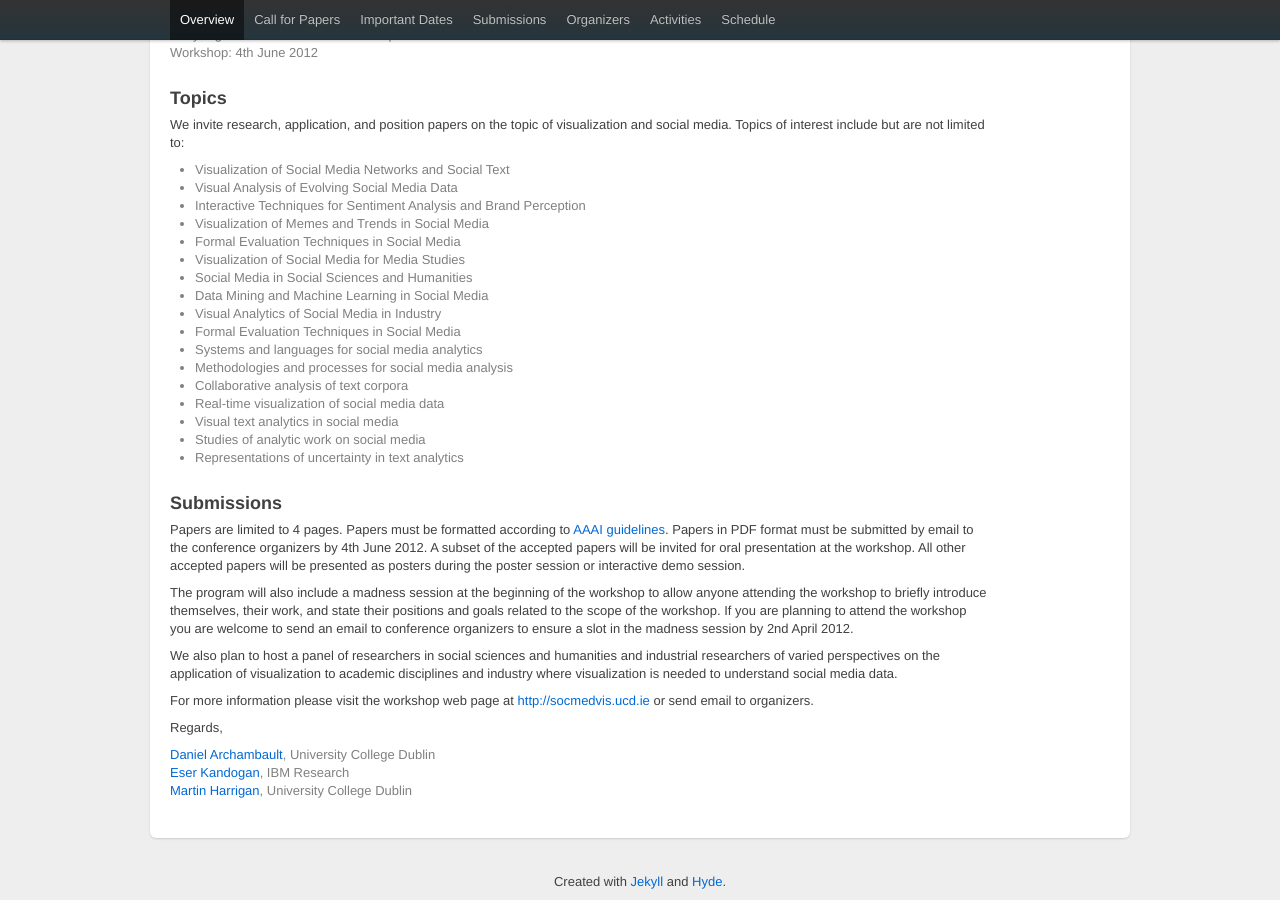
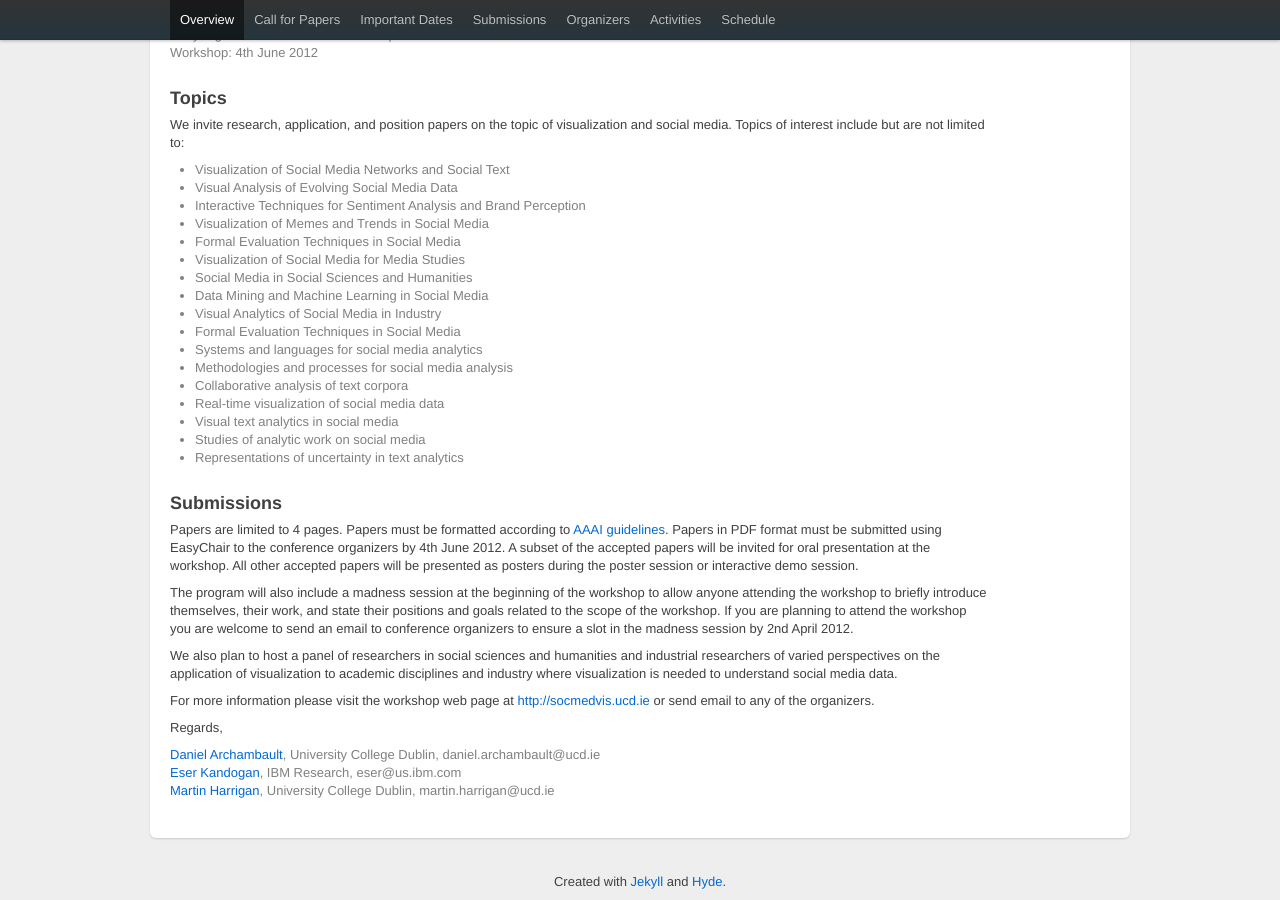
Before and after one commit to harrigan/socmedvis.ucd.ie, a Jekyll site: the page built from _source/call_for_papers.html, in a window 1280 px wide and 900 px high, scrolled down 695 px. Built offline with Jekyll 4.4.1, drawn with Linux system fonts in a browser that asks for light colours; Markdown is read by kramdown in place of the engine named in the settings.

Commit message:
Added email addresses

```diff
--- a/_source/call_for_papers.html
+++ b/_source/call_for_papers.html
@@ -114,7 +114,7 @@ title: Call for Papers
 <p>
   Papers are limited to 4 pages. Papers must be formatted according to
   <a href='http://www.aaai.org/Publications/Author/formatting-instructions.pdf'>AAAI guidelines</a>.
-  Papers in PDF format must be submitted by email to the conference organizers by 4th June 2012. A subset of the accepted papers will be invited for oral presentation at the workshop. All other accepted papers will be presented as posters during the poster session or interactive demo session.
+  Papers in PDF format must be submitted using EasyChair to the conference organizers by 4th June 2012. A subset of the accepted papers will be invited for oral presentation at the workshop. All other accepted papers will be presented as posters during the poster session or interactive demo session.
 </p>
 <p>
   The program will also include a madness session at the beginning of the workshop to allow anyone attending the workshop to briefly introduce themselves, their work, and state their positions and goals related to the scope of the workshop. If you are planning to attend the workshop you are welcome to send an email to conference organizers to ensure a slot in the madness session by 2nd April 2012.
@@ -125,19 +125,19 @@ title: Call for Papers
 <p>
   For more information please visit the workshop web page at
   <a href='http://socmedvis.ucd.ie'>http://socmedvis.ucd.ie</a>
-  or send email to organizers.
+  or send email to any of the organizers.
 </p>
 <p>
   Regards,
   <ul class='unstyled'>
     <li>
-      <a href='http://www.cliquecluster.org/content/daniel-archambault'>Daniel Archambault</a>, University College Dublin
+      <a href='http://www.cliquecluster.org/content/daniel-archambault'>Daniel Archambault</a>, University College Dublin, daniel&#46;archambault&#64;ucd&#46;ie
     </li>
     <li>
-      <a href='http://researcher.ibm.com/view.php?person=us-eser'>Eser Kandogan</a>, IBM Research
+      <a href='http://researcher.ibm.com/view.php?person=us-eser'>Eser Kandogan</a>, IBM Research, eser&#64;us&#46;ibm&#46;com
     </li>
     <li>
-      <a href='http://www.martinharrigan.ie'>Martin Harrigan</a>, University College Dublin
+      <a href='http://www.martinharrigan.ie'>Martin Harrigan</a>, University College Dublin, martin.harrigan&#64;ucd&#46;ie
     </li>
   </ul>
 </p>
--- a/_source/organizers.html
+++ b/_source/organizers.html
@@ -4,12 +4,12 @@ title: Organizers
 ---
 <ul class='unstyled'>
   <li>
-    <a href='http://www.cliquecluster.org/content/daniel-archambault'>Daniel Archambault</a>, University College Dublin
+    <a href='http://www.cliquecluster.org/content/daniel-archambault'>Daniel Archambault</a>, University College Dublin, daniel&#46;archambault&#64;ucd&#46;ie
   </li>
   <li>
-    <a href='http://researcher.ibm.com/view.php?person=us-eser'>Eser Kandogan</a>, IBM Research
+    <a href='http://researcher.ibm.com/view.php?person=us-eser'>Eser Kandogan</a>, IBM Research, eser&#64;us&#46;ibm&#46;com
   </li>
   <li>
-    <a href='http://www.martinharrigan.ie'>Martin Harrigan</a>, University College Dublin
+    <a href='http://www.martinharrigan.ie'>Martin Harrigan</a>, University College Dublin, martin.harrigan&#64;ucd&#46;ie
   </li>
 </ul>
```
Also changed, not shown: 2 other files.
